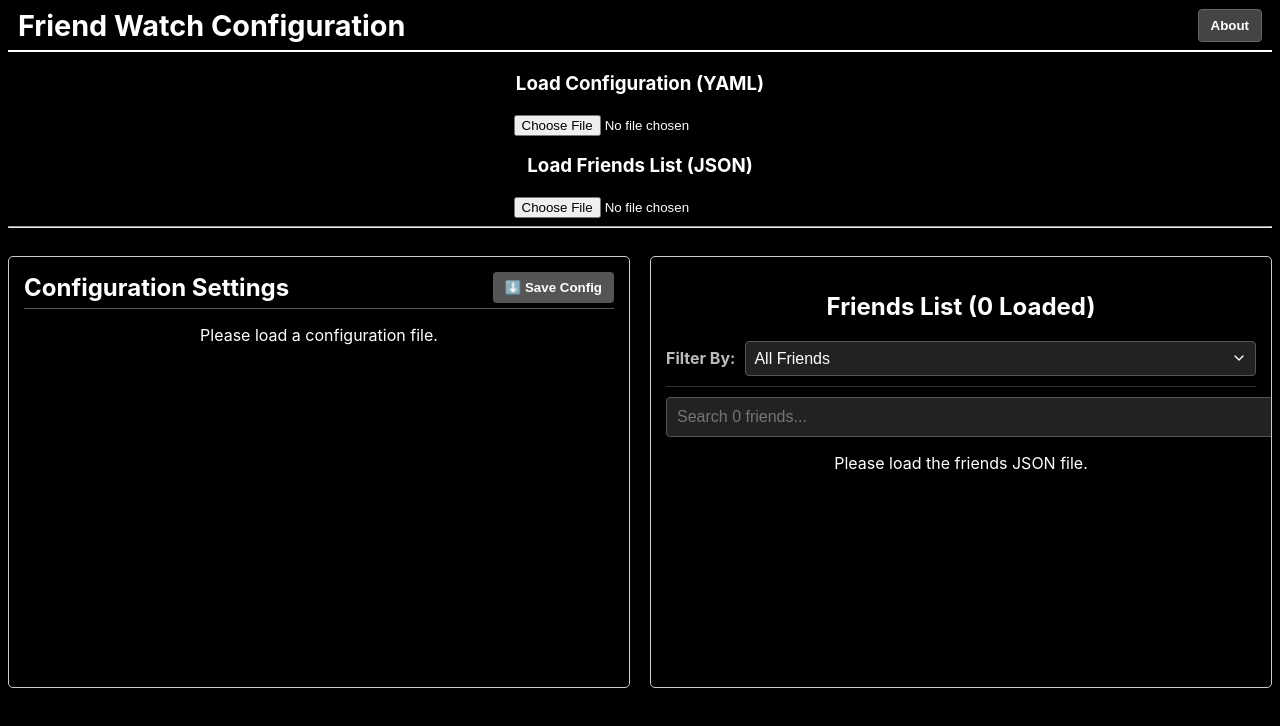
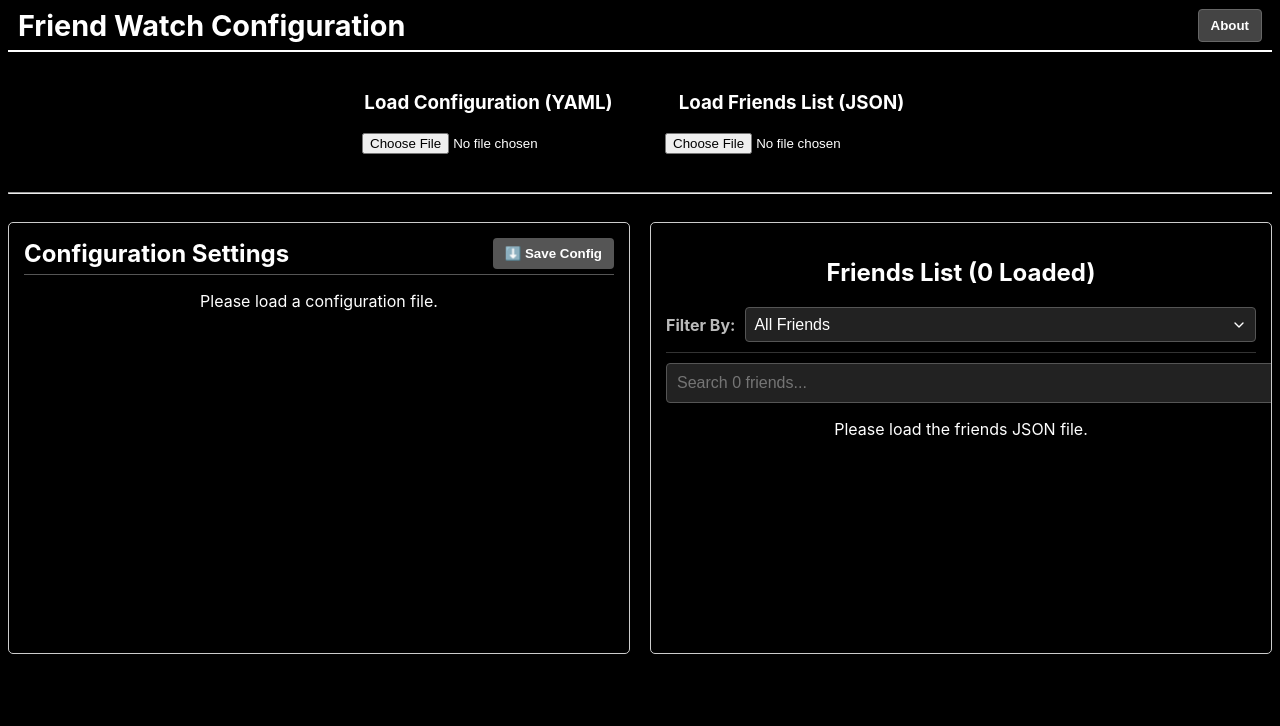
Before and after one commit to littlebitstudios/friendwatchconfig2, a React (Vite) app: page / in a window 1280 px wide. Shown: the top 726 px of the page. Built offline with nearby package versions, Linux system fonts and the light colour scheme; a web font is replaced by a local one.

Commit message:
stylistic changes for file selectors

```diff
--- a/src/App.css
+++ b/src/App.css
@@ -12,6 +12,14 @@ body{
   display: flex;
   gap: 20px;
   padding: 20px 0;
+}
+
+.file-input-container {
+    display: flex;
+    justify-content:center;
+    flex-direction: row;
+    gap: 50px;
+    padding-bottom: 30px;
 }
 
 /* Styles for the individual panels (from previous step) */
```
